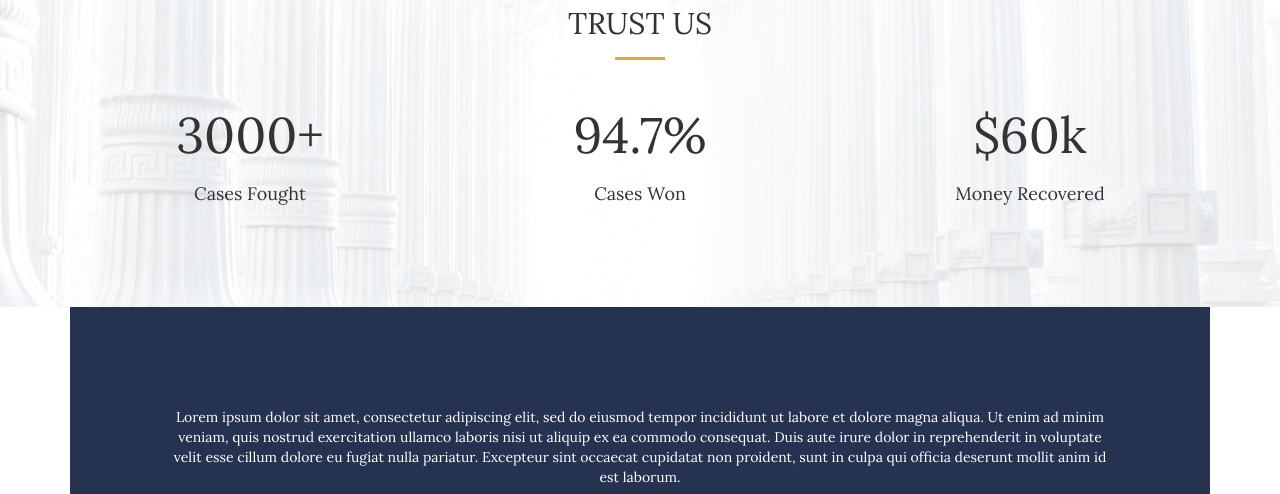
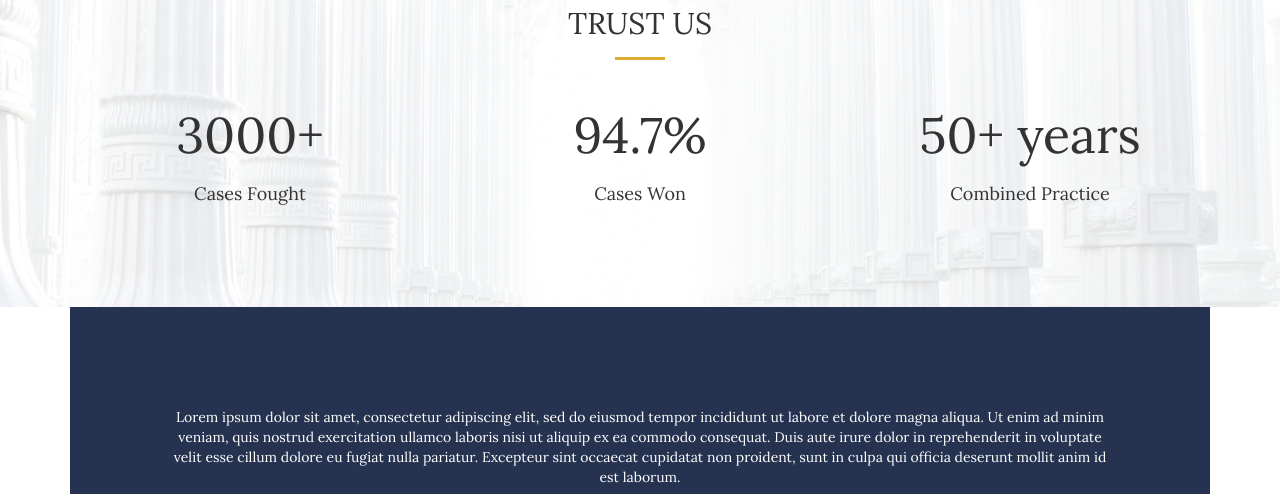
Before and after one commit to patternblue/lawyer-example-theme, a plain HTML site: page index.html in a window 1280 px wide. Shown: the part 923-1417 px from the top of the page. Drawn offline with nearby package versions, Linux system fonts and the light colour scheme.

Commit message:
added years practice, compressed images

```diff
--- a/index.html
+++ b/index.html
@@ -100,8 +100,8 @@
                         </div>
                         <div class="col-sm-4">
                             <div class="fun-box">
-                                <p class="fun-number">$60k</p>
-                                <p class="fun-title">Money Recovered</p>
+                                <p class="fun-number">50+ years</p>
+                                <p class="fun-title">Combined Practice</p>
                             </div>
                         </div>
                     </div>
```
